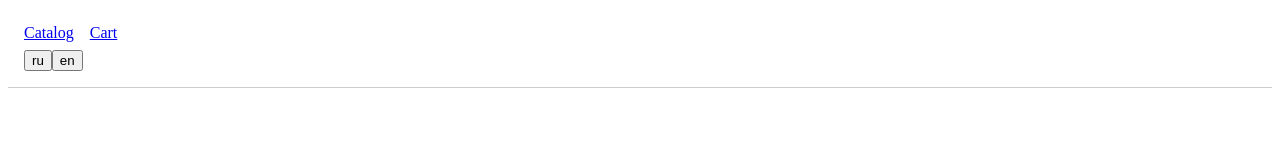
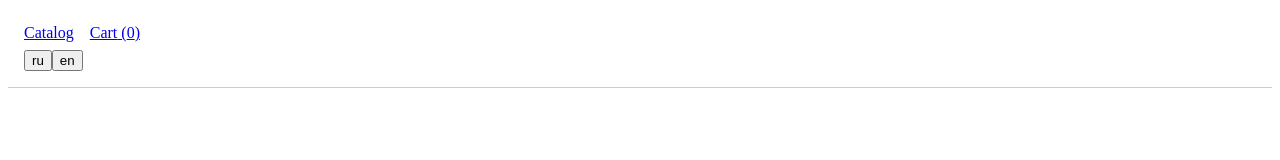
Before and after one commit to Baisalov24/e-commerce, a React app: page / in a window 1280 px wide. Shown: the top 160 px of the page. Built offline with nearby package versions, Linux system fonts and the light colour scheme.

Commit message:
perf(header): memoize Header to avoid unnecessary re-renders

```diff
--- a/src/App.tsx
+++ b/src/App.tsx
@@ -3,39 +3,31 @@ import { useDispatch } from "react-redux";
 import { setProducts } from "@/store/catalogSlice";
 import { mockProducts } from "@/data/products";
 import type { AppDispatch } from "@/store";
-import { BrowserRouter as Router, Routes, Route, Link  } from "react-router-dom";
+import { BrowserRouter as Router, Routes, Route } from "react-router-dom";
+import { useAppSelector } from "@/store/hooks";
+import Header from "@/components/Header";
+
 const CatalogPage = lazy(() => import("@/pages/CatalogPage"));
 const CartPage = lazy(() => import("@/pages/CartPage"));
-import { useTranslation } from "react-i18next";
 
 const App = () => {
   const dispatch = useDispatch<AppDispatch>();
+  const cartItemCount = useAppSelector((state) => state.cart.items.length);
 
   useEffect(() => {
     dispatch(setProducts(mockProducts));
   }, [dispatch]);
 
-  const { t, i18n } = useTranslation();
-
   return (
     <Router>
-    <header style={{ padding: 16, borderBottom: "1px solid #ccc", marginBottom: 24 }}>
-      <nav>
-      <Link to="/" style={{ marginRight: 16 }}>{t("catalog")}</Link>
-      <Link to="/cart">{t("cart")}</Link>
-      </nav>
-      <div style={{ marginTop: 8 }}>
-          <button onClick={() => i18n.changeLanguage("ru")}>ru</button>
-          <button onClick={() => i18n.changeLanguage("en")}>en</button>
-        </div>
-    </header>
-    <Suspense fallback={<div>Loading...</div>}>
+      <Header cartItemCount={cartItemCount} />
+      <Suspense fallback={<div>Loading...</div>}>
         <Routes>
           <Route path="/" element={<CatalogPage />} />
           <Route path="/cart" element={<CartPage />} />
         </Routes>
       </Suspense>
-  </Router>
+    </Router>
   );
 };
 
--- /dev/null
+++ b/src/components/Header.tsx
@@ -0,0 +1,28 @@
+import React from "react";
+import { Link } from "react-router-dom";
+import { useTranslation } from "react-i18next";
+
+type HeaderProps = {
+  cartItemCount: number;
+};
+
+const Header: React.FC<HeaderProps> = ({ cartItemCount }) => {
+  const { t, i18n } = useTranslation();
+
+  console.log("Header render");
+
+  return (
+    <header style={{ padding: 16, borderBottom: "1px solid #ccc", marginBottom: 24 }}>
+      <nav>
+        <Link to="/" style={{ marginRight: 16 }}>{t("catalog")}</Link>
+        <Link to="/cart">{t("cart")} ({cartItemCount})</Link>
+      </nav>
+      <div style={{ marginTop: 8 }}>
+        <button onClick={() => i18n.changeLanguage("ru")}>ru</button>
+        <button onClick={() => i18n.changeLanguage("en")}>en</button>
+      </div>
+    </header>
+  );
+};
+
+export default React.memo(Header);
```
